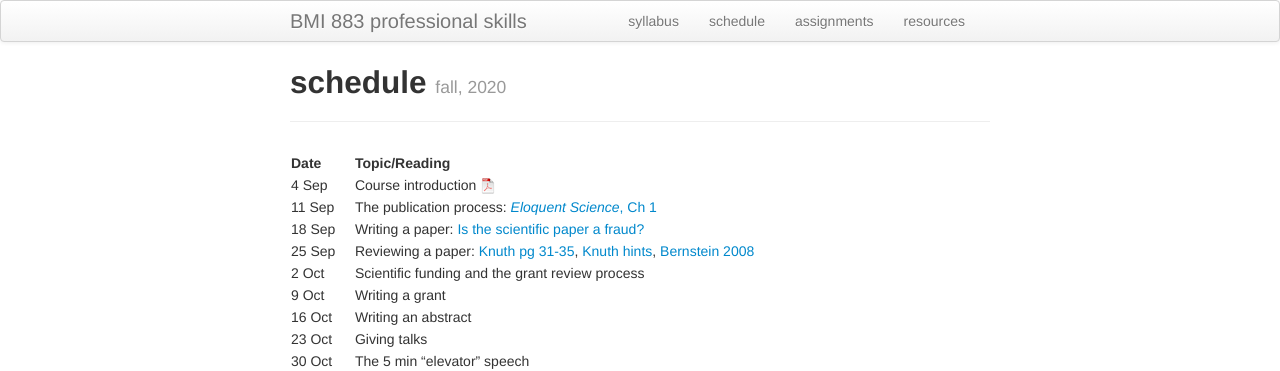
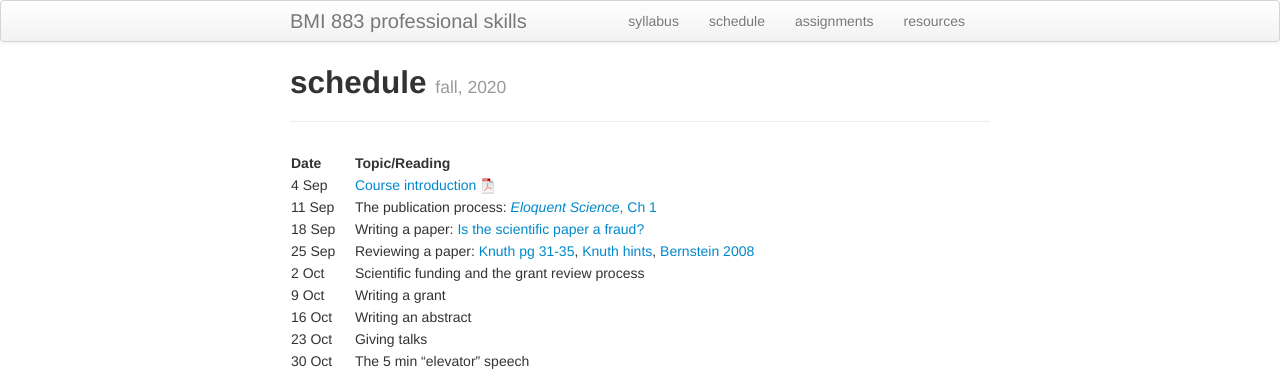
Before and after one commit to kbroman/BMI883, a Jekyll site: the page built from schedule.md, in a window 1280 px wide. Shown: the top 371 px of the page. Built offline with Jekyll 4.4.1, drawn with Linux system fonts in a browser that asks for light colours.

Commit message:
Cosmetic change in schedule

```diff
--- a/schedule.md
+++ b/schedule.md
@@ -7,7 +7,7 @@ description: Schedule and readings for BMI 883, Biomedical data science professi
 
 | Date    | &nbsp;&nbsp;&nbsp;&nbsp;   | Topic/Reading  |
 | :------ | -- | :----- |
-| 4 Sep   |    | Course introduction [![slides pdf](icons/pdf-icon.png)](slides/00_intro_slides.pdf) |
+| 4 Sep   |    | [Course introduction ![slides pdf](icons/pdf-icon.png)](slides/00_intro_slides.pdf) |
 | 11 Sep  |    | The publication process: [_Eloquent Science_, Ch 1](https://ebookcentral.proquest.com/lib/wisc/reader.action?docID=1115549) |
 | 18 Sep  |    | Writing a paper: [Is the scientific paper a fraud?](http://www.weizmann.ac.il/mcb/UriAlon/sites/mcb.UriAlon/files/uploads/medawar.pdf) |
 | 25 Sep  |    | Reviewing a paper: [Knuth pg 31-35](https://jmlr.csail.mit.edu/reviewing-papers/knuth_mathematical_writing.pdf), [Knuth hints](http://www.ifs.tuwien.ac.at/~silvia/research-tips/Knuth.pdf), [Bernstein 2008](https://www.markbernstein.org/elements/Reviewing.pdf) |
```
